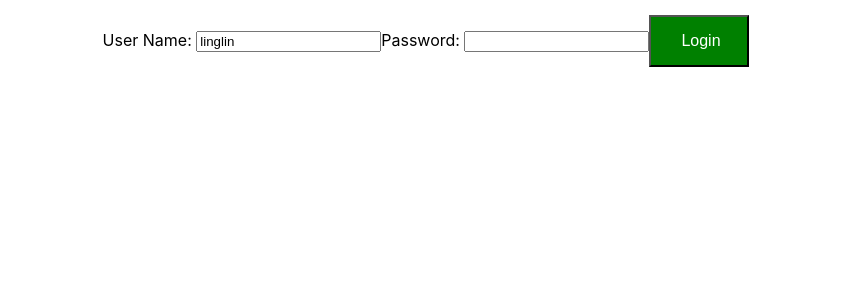
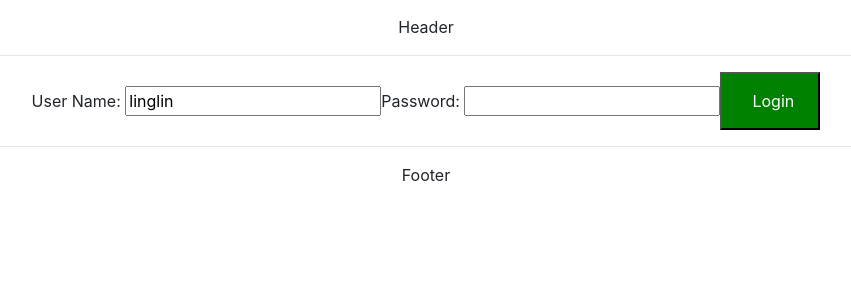
Before and after one commit to linlingaixuexi/TodoApp, a React (Create React App) app in the folder frontend/todo-app/: page / in a window 1280 px wide. Shown: the top 300 px of the page, without its empty margins (214-1065 px from the left). Built offline with nearby package versions, Linux system fonts and the light colour scheme.

Commit message:
add 1.header and footer component 2.bootstrap.css

```diff
--- a/frontend/todo-app/src/App.js
+++ b/frontend/todo-app/src/App.js
@@ -6,6 +6,7 @@ import TodoApp from './components/todo/TodoApp';
 import Counter from './components/counter/Counter'
 import logo from './logo.svg';
 import './App.css';
+import './bootstrap.css';
 
 class App extends Component {
   render() {
--- /dev/null
+++ b/frontend/todo-app/src/bootstrap.css
@@ -0,0 +1 @@
+@import url(https://unpkg.com/bootstrap@4.1.0/dist/css/bootstrap.min.css)
--- a/frontend/todo-app/src/components/todo/LoginComponent.jsx
+++ b/frontend/todo-app/src/components/todo/LoginComponent.jsx
@@ -30,7 +30,7 @@ class LoginComponent extends Component {
 
     loginClicked() {
         if(this.state.username === 'linglin' && this.state.password === 'dummy'){
-            // this.props.navigate(`/welcome/${this.state.username}`)
+            this.props.navigate(`/welcome/${this.state.username}`)
             // this.setState({showSuccessMessage:true})
             // this.setState({hasLoginFailed:false})
         }
--- a/frontend/todo-app/src/components/todo/TodoApp.jsx
+++ b/frontend/todo-app/src/components/todo/TodoApp.jsx
@@ -1,6 +1,7 @@
 import React, {Component} from 'react'
-import {BrowserRouter as Router, Routes, useParams, Route} from 'react-router-dom'
+import {BrowserRouter as Router, Routes, useParams, Route, Link} from 'react-router-dom'
 import LoginComponent from './LoginComponent.jsx'
+
 //import WelcomeComponent from './WelcomeComponent.jsx'
 
 class TodoApp extends Component {
@@ -8,6 +9,7 @@ class TodoApp extends Component {
         return (
             <div className = "TodoApp">
                 <Router>
+                    <HeaderComponent/>
                     <Routes>
                             <Route path="/" element={<LoginComponent/>}/>
                             <Route path="/login" element={<LoginComponent/>}/>
@@ -15,6 +17,7 @@ class TodoApp extends Component {
                             <Route path ="*" element={<ErrorComponent/>}/>
                             <Route path="/todos" element={<ListTodosComponent/>}/>
                     </Routes>
+                    <FooterComponent/>
                 </Router>
                 {/* <LoginComponent/>
                 <WelcomeComponent/> */}
@@ -23,15 +26,34 @@ class TodoApp extends Component {
     }
 }
 
+class HeaderComponent extends Component {
+    render() {
+        return (
+            <div>
+                Header <hr/>
+            </div>
+        )
+    }
+}
+
+class FooterComponent extends Component {
+    render() {
+        return (
+            <div>
+                <hr/>Footer
+            </div>
+        )
+    }
+}
 class ListTodosComponent extends Component {
     constructor(props) {
         super(props)
         this.state = {
             todos :
             [
-            {id: 1, description : 'Learn React'},
-            {id: 2, description : 'Find a job'},
-            {id: 3, description : 'Visit families'}
+            {id: 1, description : 'Learn React', done:false, targetDate: new Date()},
+            {id: 2, description : 'Find a job', done:false, targetDate: new Date()},
+            {id: 3, description : 'Visit families', done:false, targetDate: new Date()}
             ]
         }
     }
@@ -45,6 +67,8 @@ class ListTodosComponent extends Component {
                     <tr>
                         <th>id</th>
                         <th>description</th>
+                        <th>Target Date</th>
+                        <th>Is Completed?</th>
                     </tr>
                 </thead>
                 <tbody>
@@ -54,6 +78,8 @@ class ListTodosComponent extends Component {
                                 <tr>
                                     <td>{todo.id}</td>
                                     <td>{todo.description}</td>
+                                    <td>{todo.done.toString()}</td>
+                                    <td>{todo.targetDate.toString()}</td>
                                 </tr>
                         )
                     }
@@ -67,7 +93,9 @@ class ListTodosComponent extends Component {
 
 function WelcomeComponent () {
         let {name} = useParams()
-        return <div>Hi {name}! Welcome to your Todo Application</div>
+        return <div>
+            Hi {name}! Welcome to your Todo Application. You can manage your todos <Link to = "/todos">here</Link>.
+            </div>
 }
 
 function ErrorComponent() {
```
